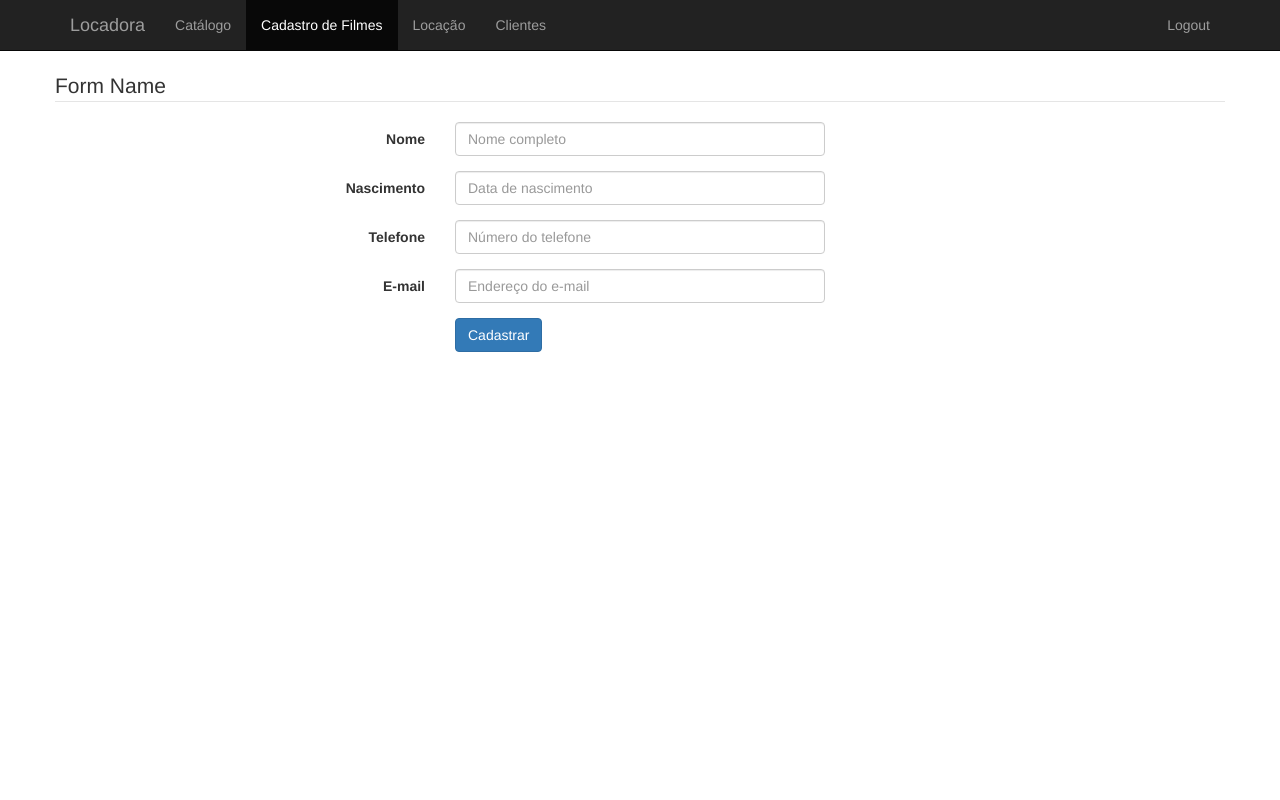
After one commit to wwwtomaselli/locadora, a PHP site: page /clientes.php in a window 1280 px wide. The commit adds this page. Run offline with PHP 8.4, Linux system fonts and the light colour scheme.

```diff
--- /dev/null
+++ b/clientes.php
@@ -0,0 +1,108 @@
+<html>
+<head>
+    <meta charset="UTF-8">
+    <title>Locadora</title>
+
+    <link href="/css/bootstrap.css" rel="stylesheet" />
+
+    <script type="text/javascript" src="/js/jquery-2.2.4.js"></script>
+    <script type="text/javascript" src="/js/bootstrap.js"></script>
+    <script type="text/javascript" src="/js/cadastro.js"></script>
+
+</head>
+<body><!-- Bootstrap trabalha com 12 colunas, classe "col-md--##' ocupa o espaço de ## colunas -->
+    <!--?php include 'menu.php' ?-->
+    <nav class="navbar navbar-inverse navbar-static-top">
+        <div class="container">
+            <div class="navbar-header">
+                <button type="button" class="navbar-toggle collapsed" data-toggle="collapse" data-target="#navbar" aria-expanded="false" aria-controls="navbar">
+                    <span class="sr-only">Toggle navigation</span>
+                    <span class="icon-bar"></span>
+                    <span class="icon-bar"></span>
+                    <span class="icon-bar"></span>
+                </button>
+                <a class="navbar-brand" href="#">Locadora</a>
+            </div>
+            <div id="navbar" class="collapse navbar-collapse">
+                <ul class="nav navbar-nav">
+                    <li><a href="/index.php">Catálogo</a></li>
+                    <li class="active"><a href="/cadastro.php">Cadastro de Filmes</a></li>
+                    <li><a href="#contact">Locação</a></li>
+                    <li><a href="#contact">Clientes</a></li>
+                </ul>
+
+                <ul class="nav navbar-nav navbar-right">
+                    <li><a href="#">Logout</a></li>
+
+                </ul>
+            </div><!--/.nav-collapse -->
+        </div>
+    </nav>
+
+    <div class="container">
+        <div class="row">
+            <form class="form-horizontal" id="form-cadastro">
+
+            <input type="hidden" name="idcadastro" id="idcadastro" />
+
+            <fieldset>
+
+<form class="form-horizontal">
+<fieldset>
+
+<!-- Form Name -->
+<legend>Form Name</legend>
+
+<!-- Text input-->
+<div class="form-group">
+  <label class="col-md-4 control-label" for="nome">Nome</label>
+  <div class="col-md-4">
+  <input id="nome" name="nome" type="text" placeholder="Nome completo" class="form-control input-md">
+
+  </div>
+</div>
+
+<!-- Text input-->
+<div class="form-group">
+  <label class="col-md-4 control-label" for="data-nascimento">Nascimento</label>
+  <div class="col-md-4">
+  <input id="data-nascimento" name="data-nascimento" type="text" placeholder="Data de nascimento" class="form-control input-md">
+
+  </div>
+</div>
+
+<!-- Text input-->
+<div class="form-group">
+  <label class="col-md-4 control-label" for="Telefone">Telefone</label>
+  <div class="col-md-4">
+  <input id="Telefone" name="Telefone" type="text" placeholder="Número do telefone" class="form-control input-md">
+
+  </div>
+</div>
+
+<!-- Text input-->
+<div class="form-group">
+  <label class="col-md-4 control-label" for="email">E-mail</label>
+  <div class="col-md-4">
+  <input id="email" name="email" type="text" placeholder="Endereço do e-mail" class="form-control input-md">
+
+  </div>
+</div>
+
+<!-- Button -->
+<div class="form-group">
+  <label class="col-md-4 control-label" for="cadastrar"></label>
+  <div class="col-md-4">
+    <button id="cadastrar" name="cadastrar" class="btn btn-primary">Cadastrar</button>
+  </div>
+</div>
+
+</fieldset>
+</form>
+
+            </fieldset>
+            </form>
+        </div>
+    </div><!--/.container-collapse -->
+</body>
+</html>
--- a/js/cadastro.js
+++ b/js/cadastro.js
@@ -7,12 +7,40 @@ $(document).ready(function(){
     }
     $("#ano").append(anos);
 
+
+    var id = getID();
+    if(id != null){
+
+        $.getJSON('/model/cadastro.php', {"id": id}).done(function(retorno){
+            console.log(retorno);
+            $('#idcadastro').val(retorno.idcadastro);
+            $('#nome').val(retorno.nome);
+            $("#ano").val(retorno.ano);
+            //$('input[name="tipo"]').val(retorno.tipo);
+            $('#midia').val(retorno.midia);
+            $('#disponivel').val(retorno.disponivel);
+            $('#sinopse').val(retorno.sinopse);
+            $('#categoria').val(retorno.categoria.split(','));
+        });
+
+    }
+
+    $('#disponivel').keydown(function(evento){
+        if((evento.keyCode >= 48 && evento.keyCode <= 57) || evento.keyCode == 08 ||
+        evento.keyCode == 46 || (evento.keyCode >= 37 && evento.keyCode <= 40) ||
+        (evento.keyCode >= 96 && evento.keyCode <= 105)  || evento.keyCode == 09){
+        return true;
+        } else {
+        return false;
+        }
+    });
+
     //Evento 'submit' (enviar dados) ao clicar no botão
     $('#form-cadastro').submit(function(evento){
         //Desativar o envio direto dos dados, para serem tratados na sequência
         evento.preventDefault();
 
-        validar_formulario(this);
+        //if (!validar_formulario(this)){return false;};
 
         //Gerar o vetor a partir do formulário
         var dados = $(this).serialize();
@@ -64,4 +92,11 @@ function validar_formulario(form){
             };
         };
     });
+    return valido;
 };
+
+
+function getID(){
+    var uri = window.location.search.substr(1);
+    return uri.split('=')[1];
+}
--- a/js/catalogo.js
+++ b/js/catalogo.js
@@ -22,7 +22,8 @@ $(document).ready(function(){
                             +'</a>'
                             +'<div class="media-body">'
                                 +'<span class="media-meta pull-right">' + elem.ano + '</span>'
-                                +'<h4 class="title">' + elem.nome
+                                +'<h4 class="title">'
+                                    + '<a href=#>' + elem.nome + '</a>'
                                     +' <span class="pull-right pagado">(' + elem.categoria + ')</span>'
                                 +'</h4>'
                                 +'<p class="summary">' + elem.sinopse + '</p>'
--- a/links_uteis.txt
+++ b/links_uteis.txt
@@ -6,3 +6,5 @@ Complemento Firefox: SQLite Manager
 http://github.com/sorrycc/awesome-javascript
 http://jstherightway.org/pt-br/
 http://br.phptherightway.com/
+http://eloquentjavascript.net/
+https://github.com/braziljs/eloquente-javascript
```
Also changed, not shown: cadastro.php (+9 -5 lines), model/cadastro.php (+28 -2 lines), model/locadora.sqlite, 1 other file.
